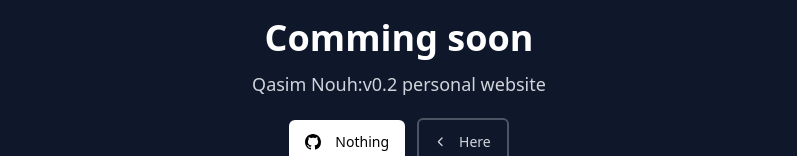
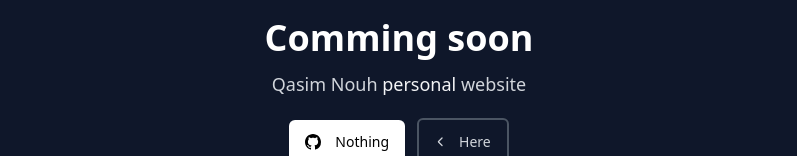
Before and after one commit to HydroMoon/qasimnouh.dev, a Nuxt app: page / in a window 1280 px wide. Shown: the part 338-494 px from the top of the page, without its empty margins (241-1038 px from the left). Built offline with nearby package versions, Linux system fonts and the light colour scheme.

Commit message:
[TEST] CI/CD final

```diff
--- a/app.vue
+++ b/app.vue
@@ -80,7 +80,7 @@
         <h1 class="block text-2xl font-bold text-white sm:text-4xl">
           Comming soon
         </h1>
-        <p class="mt-3 text-lg text-gray-300">Qasim Nouh:v0.2 personal website</p>
+        <p class="mt-3 text-lg text-gray-300">Qasim Nouh <span class="text-gray-100">personal</span> website</p>
         <div
           class="mt-5 flex flex-col justify-center items-center gap-2 sm:flex-row sm:gap-3"
         >
```
